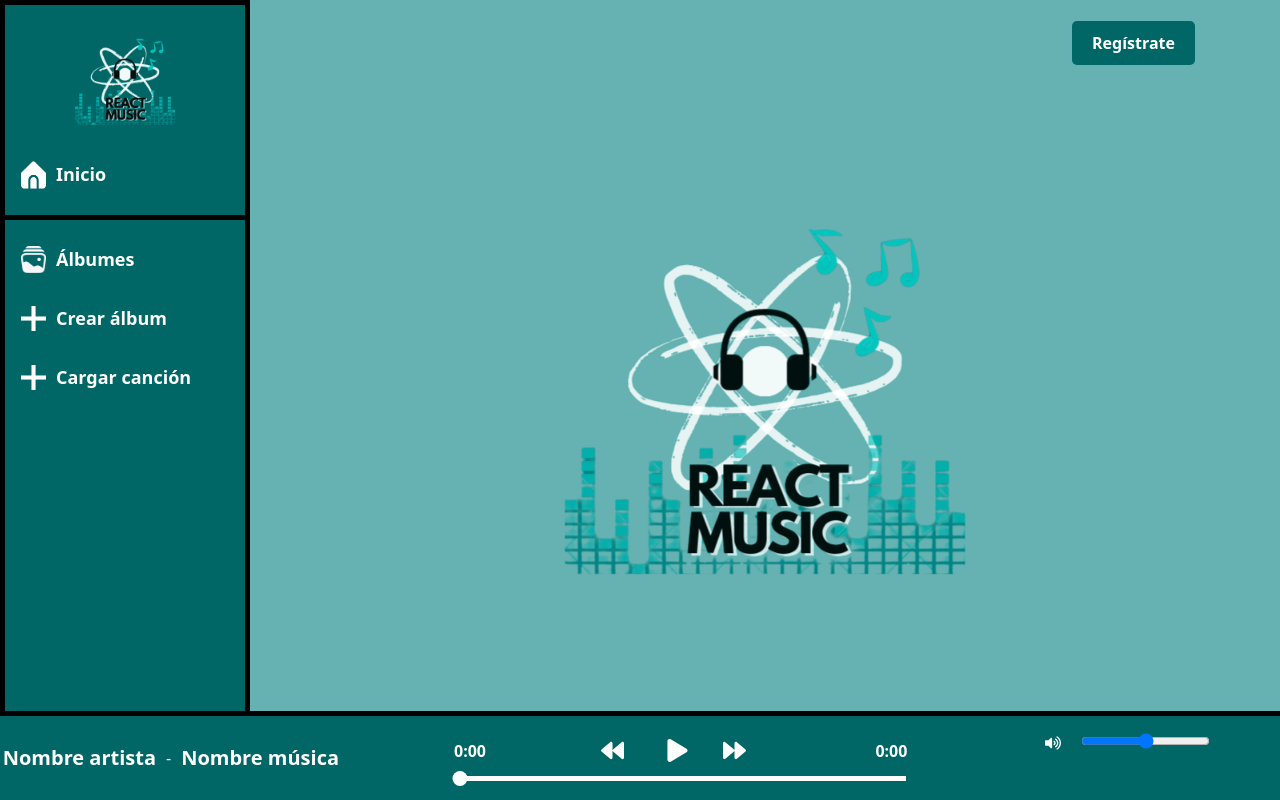
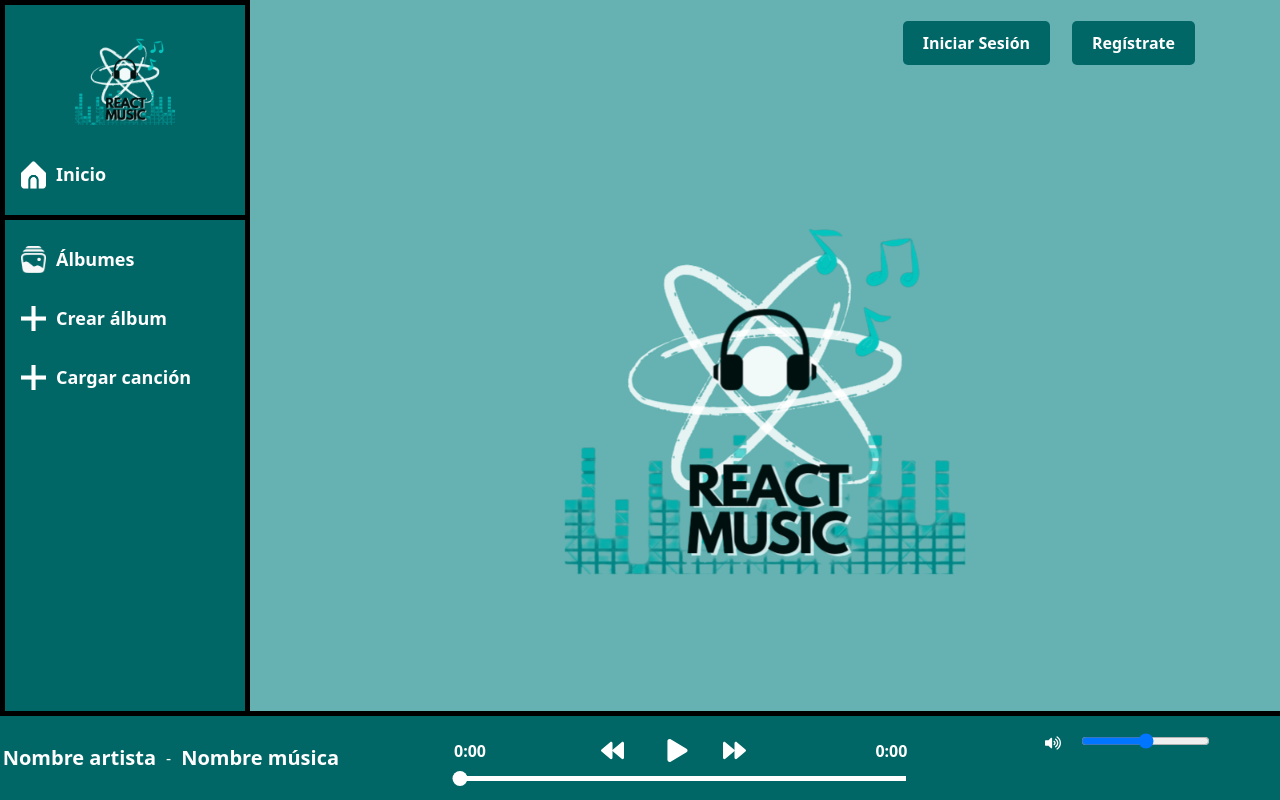
Before and after one commit to IVANCCAMA/Spotify-React, a React (Create React App) app in the folder spotify/: page / in a window 1280 px wide. Built offline with nearby package versions, Linux system fonts and the light colour scheme; some icons are missing.

Commit message:
Agregar boton iniciar sesion

```diff
--- a/spotify/src/components/encabezado.js
+++ b/spotify/src/components/encabezado.js
@@ -5,6 +5,7 @@ import { Link } from "react-router-dom";
 function Encabeazado() {
     return (
         <header className="header">
+            <Link  to="/iniciarsesion" className='boton-iniciarsesion'><strong>Iniciar Sesión</strong></Link>
             <Link  to="/registro" className='boton-registro'><strong>Regístrate</strong></Link>
             <Link to="/perfil">
                 <Icon icon="gg:profile" color="white" width="65" height="65" />
--- a/spotify/src/components/inicioHome.css
+++ b/spotify/src/components/inicioHome.css
@@ -39,3 +39,18 @@
 .boton-registro:hover {
   background-color: #0056b3; /* Cambia el color de fondo al pasar el cursor sobre el botón */
 }
+
+.boton-iniciarsesion {
+  background-color: #006666;
+  color: #fff; /* Cambia el color del texto del botón según tus preferencias */
+  border: none;
+  padding: 10px 20px;
+  border-radius: 5px;
+  cursor: pointer;
+  margin-right: 22px;
+  transition: background-color 0.3s;
+}
+
+.boton-iniciarsesion:hover {
+  background-color: #0056b3; /* Cambia el color de fondo al pasar el cursor sobre el botón */
+}
```
Also changed, not shown: spotify/src/components/iniciarsesion.js (added).
